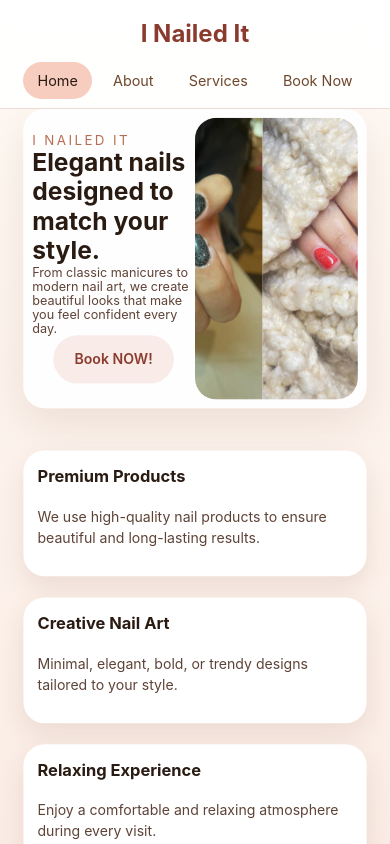
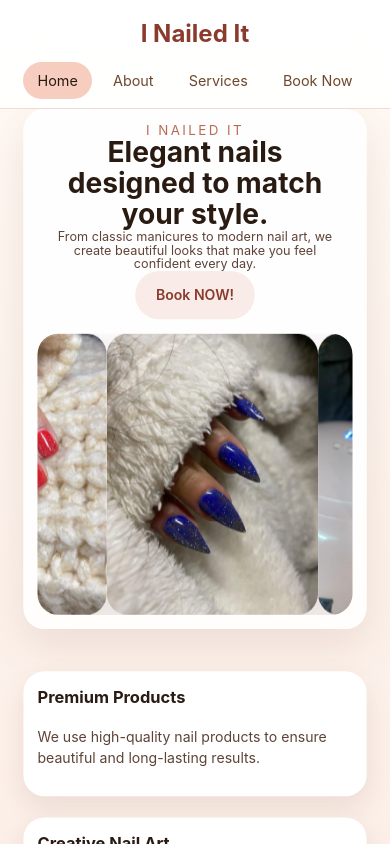
Before and after one commit to osman-fatima/fatima, a React (Vite) app: page / in a window 390 px wide. Shown: the top 844 px of the page. Built offline with nearby package versions, Linux system fonts and the light colour scheme.

Commit message:
Last mobile fix

```diff
--- a/src/style.css
+++ b/src/style.css
@@ -515,3 +515,39 @@ img {
  padding: 0px;
 }
 }
+/* FINAL MOBILE FIX */
+@media (max-width: 480px) {
+
+  .hero-panel {
+    display: flex !important;
+    flex-direction: column !important;
+    align-items: center !important;
+    text-align: center !important;
+    gap: 1rem !important;
+    padding: 1rem !important;
+  }
+
+  .hero-copy {
+    width: 100% !important;
+    max-width: 320px !important;
+  }
+
+  .hero-copy h1 {
+    font-size: 2rem !important;
+    line-height: 1.1 !important;
+  }
+
+  .slides {
+    width: 100% !important;
+    display: flex !important;
+    justify-content: center !important;
+  }
+
+  .slides img {
+    width: 100% !important;
+    max-width: 240px !important;
+    height: auto !important;
+    object-fit: cover !important;
+    border-radius: 24px !important;
+  }
+}
```
